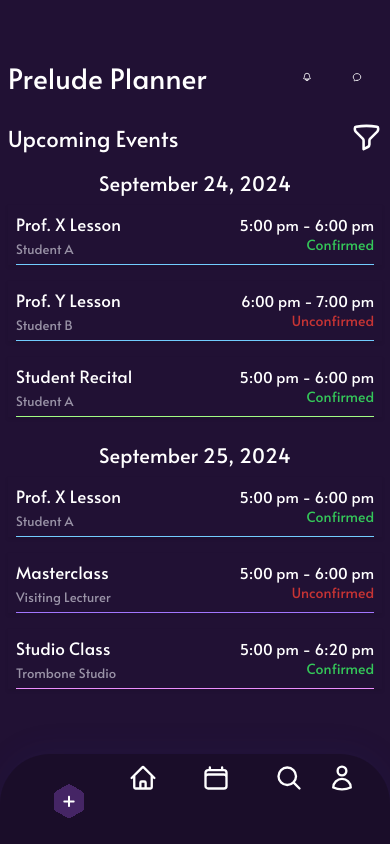
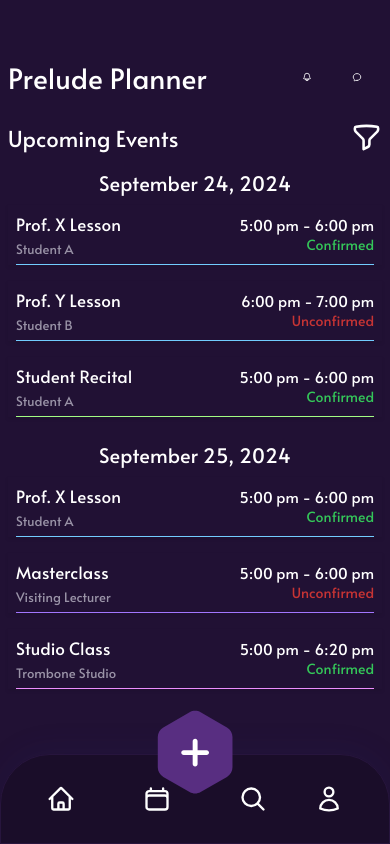
Before and after one commit to hguan-dev/prelude-planner-app, a React Native app: screen /HomeScreen in a window 390 px wide. Built offline with nearby package versions, Linux system fonts and the light colour scheme.

Commit message:
positioned plus icon and added border for bottom nav bar

```diff
--- a/assets/icons/PlusIcon.jsx
+++ b/assets/icons/PlusIcon.jsx
@@ -1,17 +1,22 @@
 import React from "react";
-import Svg, { Path, G, Defs, Filter, FeFlood, FeGaussianBlur, FeComposite, FeColorMatrix, FeOffset, FeBlend } from "react-native-svg";
+import Svg, { Path, G } from "react-native-svg";
 
-const PlusIcon = ({ size = 24, hexagonColor="#713FA2", plusColor="white" }) => (
+const PlusIcon = ({ size, hexagonColor="#582E81", plusColor="white" }) => (
   <Svg
     width={size}
     height={size}
     viewBox="0 0 148 156"
     fill="none"
   >
-    <G filter="url(#filter0_bdi_302_912)">
-      <Path d="M69 46.8868C72.094 45.1004 75.906 45.1004 79 46.8868L102.775 60.6132C105.869 62.3996 107.775 65.7008 107.775 69.2735V96.7265C107.775 100.299 105.869 103.6 102.775 105.387L79 119.113C75.906 120.9 72.094 120.9 69 119.113L45.225 105.387C42.131 103.6 40.225 100.299 40.225 96.7265V69.2735C40.225 65.7008 42.131 62.3996 45.225 60.6132L69 46.8868Z" fill={hexagonColor} fillOpacity="0.5" style={{ mixBlendMode: 'overlay' }} shapeRendering="crispEdges"/>
+    <G transform="scale(1.5) translate(-25, -25)">
+      <Path
+        d="M69 46.8868C72.094 45.1004 75.906 45.1004 79 46.8868L102.775 60.6132C105.869 62.3996 107.775 65.7008 107.775 69.2735V96.7265C107.775 100.299 105.869 103.6 102.775 105.387L79 119.113C75.906 120.9 72.094 120.9 69 119.113L45.225 105.387C42.131 103.6 40.225 100.299 40.225 96.7265V69.2735C40.225 65.7008 42.131 62.3996 45.225 60.6132L69 46.8868Z"
+        fill={hexagonColor}
+        fillOpacity="1" />
+      <Path
+        d="M61.4316 83.4238C61.4316 84.6543 62.4277 85.6504 63.6582 85.6504H71.7881V93.7803C71.7881 94.9961 72.7695 96.0068 74 96.0068C75.2305 96.0068 76.2266 94.9961 76.2266 93.7803V85.6504H84.3564C85.5723 85.6504 86.5684 84.6543 86.5684 83.4238C86.5684 82.208 85.5723 81.2119 84.3564 81.2119H76.2266V73.082C76.2266 71.8662 75.2305 70.8555 74 70.8555C72.7695 70.8555 71.7881 71.8662 71.7881 73.082V81.2119H63.6582C62.4277 81.2119 61.4316 82.208 61.4316 83.4238Z"
+        fill={plusColor} />
     </G>
-    <Path d="M61.4316 83.4238C61.4316 84.6543 62.4277 85.6504 63.6582 85.6504H71.7881V93.7803C71.7881 94.9961 72.7695 96.0068 74 96.0068C75.2305 96.0068 76.2266 94.9961 76.2266 93.7803V85.6504H84.3564C85.5723 85.6504 86.5684 84.6543 86.5684 83.4238C86.5684 82.208 85.5723 81.2119 84.3564 81.2119H76.2266V73.082C76.2266 71.8662 75.2305 70.8555 74 70.8555C72.7695 70.8555 71.7881 71.8662 71.7881 73.082V81.2119H63.6582C62.4277 81.2119 61.4316 82.208 61.4316 83.4238Z" fill={plusColor}/>
   </Svg>
 );
 
--- a/components/BottomNav.js
+++ b/components/BottomNav.js
@@ -12,9 +12,11 @@ const BottomNav = () => {
   return (
     <View style={styles.tabbar}>
       <View style={styles.iconContainer}>
-        <PlusIcon size={70}  />
         <HomeIcon size={28} style={styles.icon} />
         <CalendarIcon size={28} style={styles.icon} />
+        <View style={styles.plusIcon}>
+          <PlusIcon size={115} />
+        </View>
         <SearchIcon size={28} style={styles.icon} />
         <ProfileIcon size={28} style={styles.icon} />
       </View>
@@ -38,6 +40,8 @@ const styles = StyleSheet.create({
     shadowOpacity: 1,
     justifyContent: 'center',
     alignItems: 'center',
+    borderColor: "#27153D",
+    borderWidth: 1.5,
   },
   iconContainer: {
     flexDirection: 'row',
@@ -47,6 +51,12 @@ const styles = StyleSheet.create({
   icon: {
     marginHorizontal: 20
   },
+  plusIcon: {
+    position: "absolute",
+    bottom: 10,
+    marginHorizontal: 100,
+    zIndex: 1
+  }
 });
 
 export default BottomNav;
```
